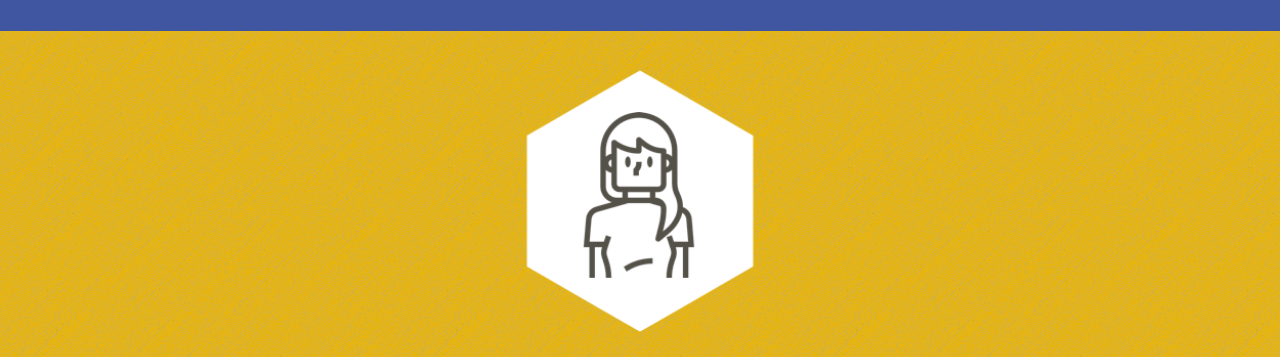
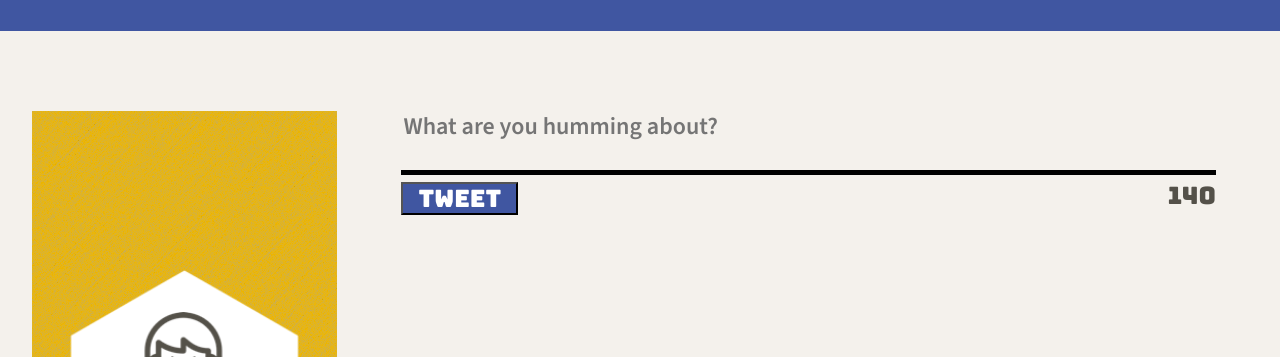
Before and after one commit to Hansstayhungry/tweeter, a website: page public/index.html in a window 1280 px wide. Shown: the part 89-446 px from the top of the page. Drawn offline with nearby package versions, Linux system fonts and the light colour scheme; no server answers.

Commit message:
add responsive design for tablet and desktop

```diff
--- a/public/index.html
+++ b/public/index.html
@@ -3,6 +3,8 @@
   <head>
     <!-- Meta Information -->
     <title>Tweeter - Home Page</title>
+    <!-- disable viewport zooming-->
+    <meta name='viewport' content='width=device-width, initial-scale=1.0, maximum-scale=1.0' />
 
     <!-- External CSS -->
     <link rel="stylesheet" href="https://cdnjs.cloudflare.com/ajax/libs/normalize/8.0.1/normalize.min.css" type="text/css" />
@@ -51,6 +53,7 @@
     <!-- Page-specific (main) content here -->
     <main class="container">
       <section class="new-tweet">
+        <div id="error-message"></div>
         <form id="tweet-form" method="post" action="/tweets/">
           <textarea name="text" id="tweet-text" placeholder="What are you humming about?"></textarea>
           <div id="submit-counter">
--- a/public/scripts/client.js
+++ b/public/scripts/client.js
@@ -17,16 +17,26 @@ $(document).ready(function() {
     const tweetContent = $("#tweet-text").val().trim();
 
     if(!tweetContent) {
-      alert("You can not post empty tweet");
+      showError("⚠️You can not post an empty tweet⚠️");
       $("#tweet-text").val("");
       // clear textarea text:
     } else if (notTrimmedtweetContent.length > 140) {
-      alert("Please reduce post under 140 characters")
+      showError("⚠️Please reduce post under 140 characters⚠️");
     } else {
+      hideError()
       submitTweet();
       $("#tweet-text").val("");
     }
   });
+
+  //error message behaviour
+  const showError = function(errorMessage) {
+    $("#error-message").text(errorMessage).slideDown();
+  }
+
+  const hideError = function() {
+    $("#error-message").slideUp();
+  }
 
   const submitTweet = function() {
     //serialized form data
--- a/public/styles/layout.css
+++ b/public/styles/layout.css
@@ -14,6 +14,46 @@ html {
  * Global layout stuff
  */
 
+/* Laptops / Desktops: minimum width of 1024px */
+@media only screen and (min-width: 1024px) {
+  body {
+    display: flex;
+    color: #545149;
+    background-color: #f4f1ec;
+    font-size: 24px;
+    font-family: 'Source Sans 3', sans-serif;
+  }
+
+  header {
+    display: flex;
+    flex-direction: column;
+    align-items: center;
+    justify-content: flex-end;
+    height: 550px;
+    width: 30%;
+    color: #FFFFFF;
+    background-color: #ebb400;
+    background-image: url('../images/header-background.png');
+    margin-top: 200px;
+    margin-left: 2.5%;
+  }
+
+  main {
+    width: 80%;
+    background-color: inherit;
+    margin-top: 150px;
+    margin-left: 5%;
+    margin-right: 5%;
+  }
+
+  img {
+    width: 100%;
+    height: 100%;
+  }
+}
+
+/* Smartphone Tablet: minimum width of 768px to maximum width of 1024px */
+@media only screen and (min-width: 320px) and (max-width: 1024px) {
   body {
     color: #545149;
     background-color: #f4f1ec;
@@ -43,6 +83,4 @@ img {
     width: 100%;
     height: 100%;
   }
-/*
- * Additional CSS can be defined below or in other CSS files, as per instructions
- */
+}
--- a/public/styles/new-tweet.css
+++ b/public/styles/new-tweet.css
@@ -1,7 +1,3 @@
-.container {
-  margin: 1% 5%;
- }
-
 .container textarea {
   border: none;
   border-bottom: 5px solid;
@@ -34,3 +30,8 @@
 .negativeColor {
   color: red;
 }
+
+.container #error-message {
+  color: red;
+  font-weight: bold;
+}
```
Lines whose indentation alone changed are shown as unchanged.
